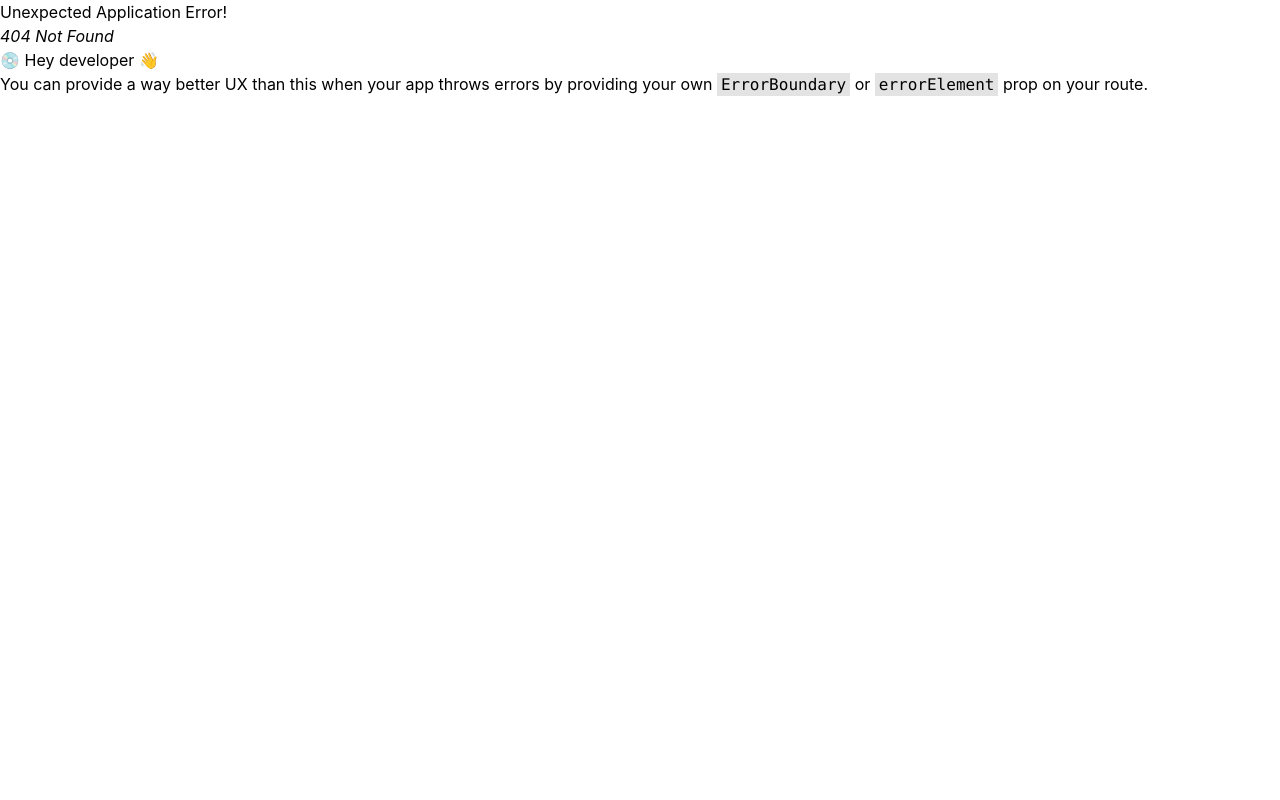
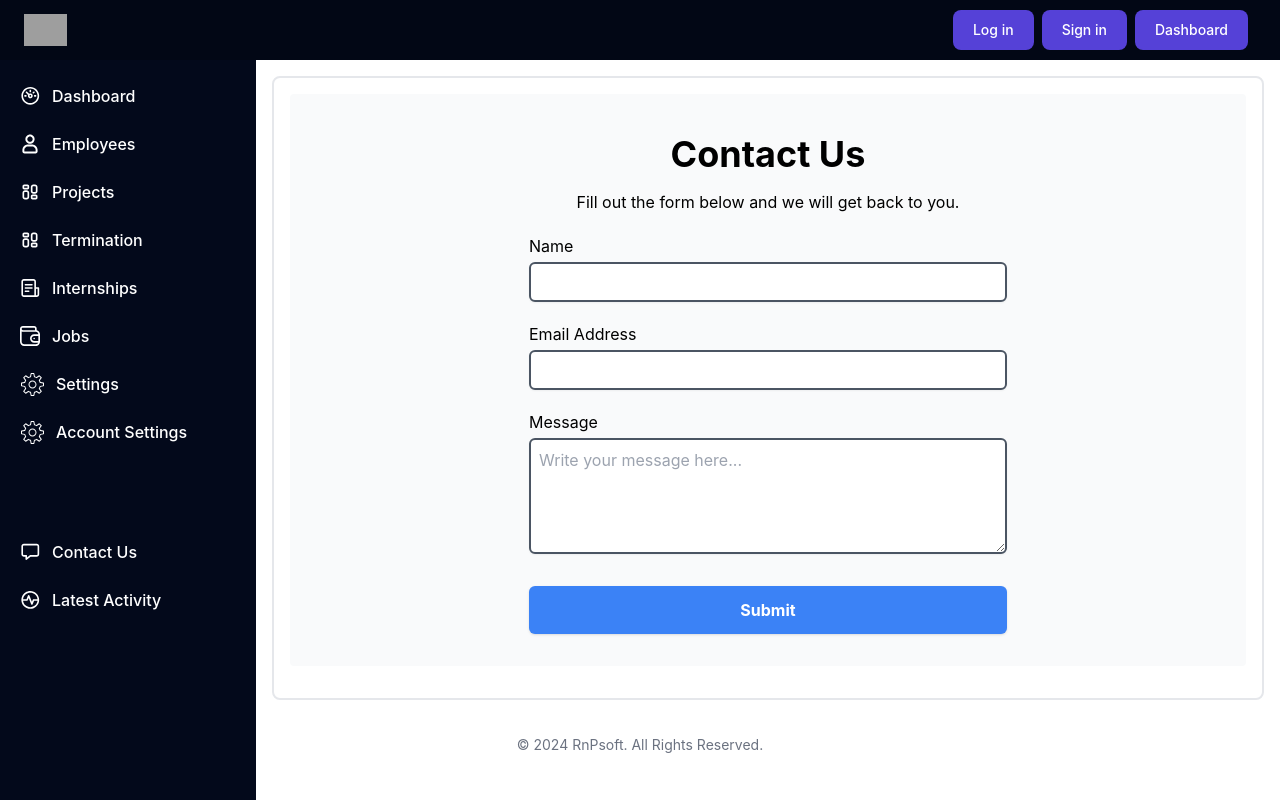
Before and after one commit to akashsaha02/RnP, a React (Vite) app: page /contact-us in a window 1280 px wide. Before the commit this address had no page. Built offline with nearby package versions, Linux system fonts and the light colour scheme; grey boxes are pictures that could not be loaded.

Commit message:
Contact Us page added

```diff
--- a/src/components/Dashboard/Chat.jsx
+++ /dev/null
@@ -1,14 +0,0 @@
-import React from 'react'
-
-const Chat = () => {
-    return (
-        <div className="p-4 sm:ml-64">
-            <div className="p-4 border-2 border-gray-200 rounded-lg dark:border-gray-700">
-                <h1>Chat</h1>
-
-            </div>
-        </div>
-    )
-}
-
-export default Chat
--- /dev/null
+++ b/src/components/Dashboard/Contact.jsx
@@ -0,0 +1,64 @@
+import React from 'react'
+
+const Contact = () => {
+    return (
+        <div className="p-4 sm:ml-64">
+            <div className="p-4 border-2 border-gray-200 rounded-lg dark:border-gray-700">
+                <div className="mb-4 rounded bg-gray-50 dark:bg-gray-800">
+                    <div className='flex items-center justify-center flex-col pt-10'>
+                        <h1 className=' text-4xl text-center font-bold'>Contact Us</h1>
+                        <p className='mt-4 text-center'>Fill out the form below and we will get back to you.</p>
+
+                        <div className='w-1/2'>
+                            {/* Full Name */}
+                            <div className='my-5'>
+                                <label htmlFor="name">Name</label>
+                                <input
+                                    type="text"
+                                    id="name"
+                                    className="block w-full h-10 mt-1 bg-white border-gray-600 border-2 rounded-md shadow-sm focus:border-indigo-300 focus:ring focus:ring-indigo-200 focus:ring-opacity-50"
+                                />
+                            </div>
+                            {/* Email Address */}
+                            <div className="">
+                                <label htmlFor="email">Email Address</label>
+                                <input
+                                    type="email"
+                                    id="email"
+                                    className="block w-full h-10 mt-1 bg-white border-gray-600 border-2 rounded-md shadow-sm focus:border-indigo-300 focus:ring focus:ring-indigo-200 focus:ring-opacity-50"
+                                />
+                            </div>
+
+                            {/* Message */}
+                            <div className='my-5'>
+                                <label htmlFor="bio">Message</label>
+                                <textarea
+                                    id="bio"
+                                    rows="4"
+                                    placeholder='Write your message here...'
+                                    className="block p-2 w-full mt-1 bg-white border-gray-600 border-2 rounded-md shadow-sm focus:border-indigo-300 focus:ring focus:ring-indigo-200 focus:ring-opacity-50"
+                                ></textarea>
+                            </div>
+                            {/* Submit Button */}
+                            <div className="my-8 flex justify-center">
+
+                                <button className="px-6 py-3 w-full font-bold bg-blue-500 text-white rounded-md shadow hover:bg-gray-600">
+                                    Submit
+                                </button>
+                            </div>
+                        </div>
+
+                    </div>
+
+                </div>
+            </div>
+
+        </div>
+
+
+
+
+    )
+}
+
+export default Contact
--- a/src/components/Sidebar/Sidebar.jsx
+++ b/src/components/Sidebar/Sidebar.jsx
@@ -192,7 +192,7 @@ const Sidebar = () => {
             {/* Chat Start */}
             <li>
               <Link
-                to="/chat"
+                to="/contact-us"
                 className="flex items-center p-2 mt-20 text-white rounded-lg hover:bg-primary-600 hover:rounded-3xl group focus:bg-primary-600 focus:rounded-3xl group"
               >
                 <svg
@@ -205,7 +205,7 @@ const Sidebar = () => {
                 >
                   <path d="M10.3184 29.6094C10.1192 29.6127 9.9223 29.5669 9.74503 29.4761C9.51813 29.368 9.3264 29.198 9.19193 28.9857C9.05746 28.7734 8.98574 28.5274 8.98503 28.2761V24.2761H6.31836C5.25749 24.2761 4.24008 23.8547 3.48993 23.1045C2.73979 22.3544 2.31836 21.3369 2.31836 20.2761V6.94275C2.31836 5.88188 2.73979 4.86447 3.48993 4.11432C4.24008 3.36418 5.25749 2.94275 6.31836 2.94275H27.6517C28.7126 2.94275 29.73 3.36418 30.4801 4.11432C31.2303 4.86447 31.6517 5.88188 31.6517 6.94275V20.2761C31.6517 21.3369 31.2303 22.3544 30.4801 23.1045C29.73 23.8547 28.7126 24.2761 27.6517 24.2761H17.4517L11.105 29.3161C10.8812 29.496 10.6053 29.5989 10.3184 29.6094ZM6.31836 5.60942C5.96474 5.60942 5.6256 5.74989 5.37555 5.99994C5.1255 6.24999 4.98503 6.58913 4.98503 6.94275V20.2761C4.98503 20.6297 5.1255 20.9688 5.37555 21.2189C5.6256 21.4689 5.96474 21.6094 6.31836 21.6094H10.3184C10.672 21.6094 11.0111 21.7499 11.2612 21.9999C11.5112 22.25 11.6517 22.5891 11.6517 22.9427V25.5161L16.1984 21.9027C16.4222 21.7228 16.6981 21.6199 16.985 21.6094H27.6517C28.0053 21.6094 28.3445 21.4689 28.5945 21.2189C28.8445 20.9688 28.985 20.6297 28.985 20.2761V6.94275C28.985 6.58913 28.8445 6.24999 28.5945 5.99994C28.3445 5.74989 28.0053 5.60942 27.6517 5.60942H6.31836Z" />
                 </svg>
-                <span className="ms-3">Chat</span>
+                <span className="ms-3">Contact Us</span>
               </Link>
             </li>
             {/* Chat End */}
--- a/src/main.jsx
+++ b/src/main.jsx
@@ -13,13 +13,13 @@ import Projects from './components/Dashboard/Projects.jsx'
 import Termination from './components/Dashboard/Termination.jsx'
 import Internship from './components/Dashboard/Internship.jsx'
 import Jobs from './components/Dashboard/Jobs.jsx'
-import Chat from './components/Dashboard/Chat.jsx'
 import Activity from './components/Dashboard/Activity.jsx'
 import Settings from './components/Dashboard/Settings.jsx'
 import AccountSetting from './components/Dashboard/AccountSetting.jsx'
 import EditProfile from './components/Dashboard/EditProfile.jsx'
 import ChangePassword from './components/Dashboard/ChangePassword.jsx'
 import DeleteAccount from './components/Dashboard/DeleteAccount.jsx'
+import Contact from './components/Dashboard/Contact.jsx'
 
 
 
@@ -79,10 +79,10 @@ const router = createBrowserRouter([
         ]
       },
       {
-        path: 'chat',
+        path: 'contact-us',
         element: [
           <Sidebar />,
-          <Chat />
+          <Contact />
         ]
       },
       {
```
